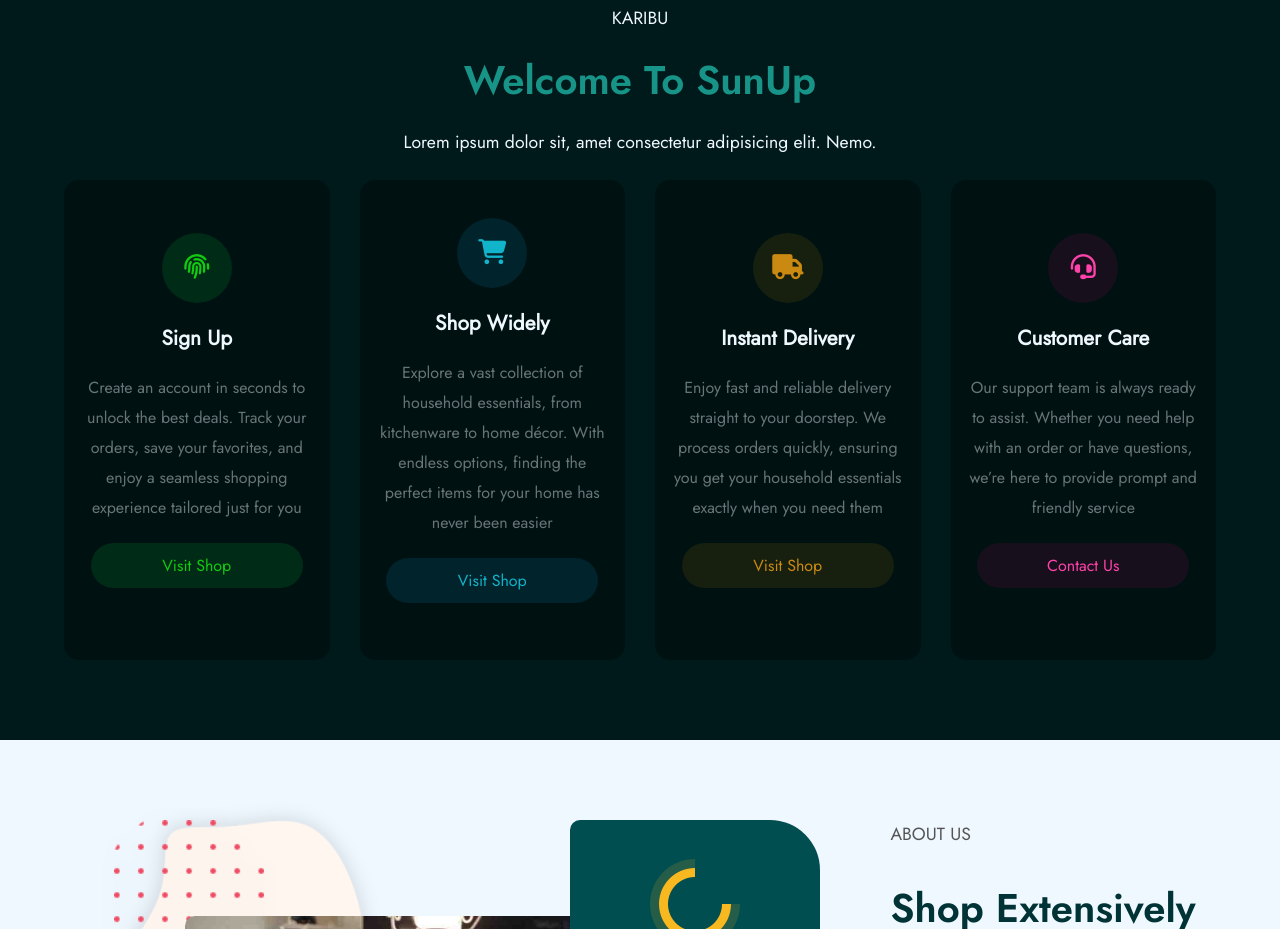
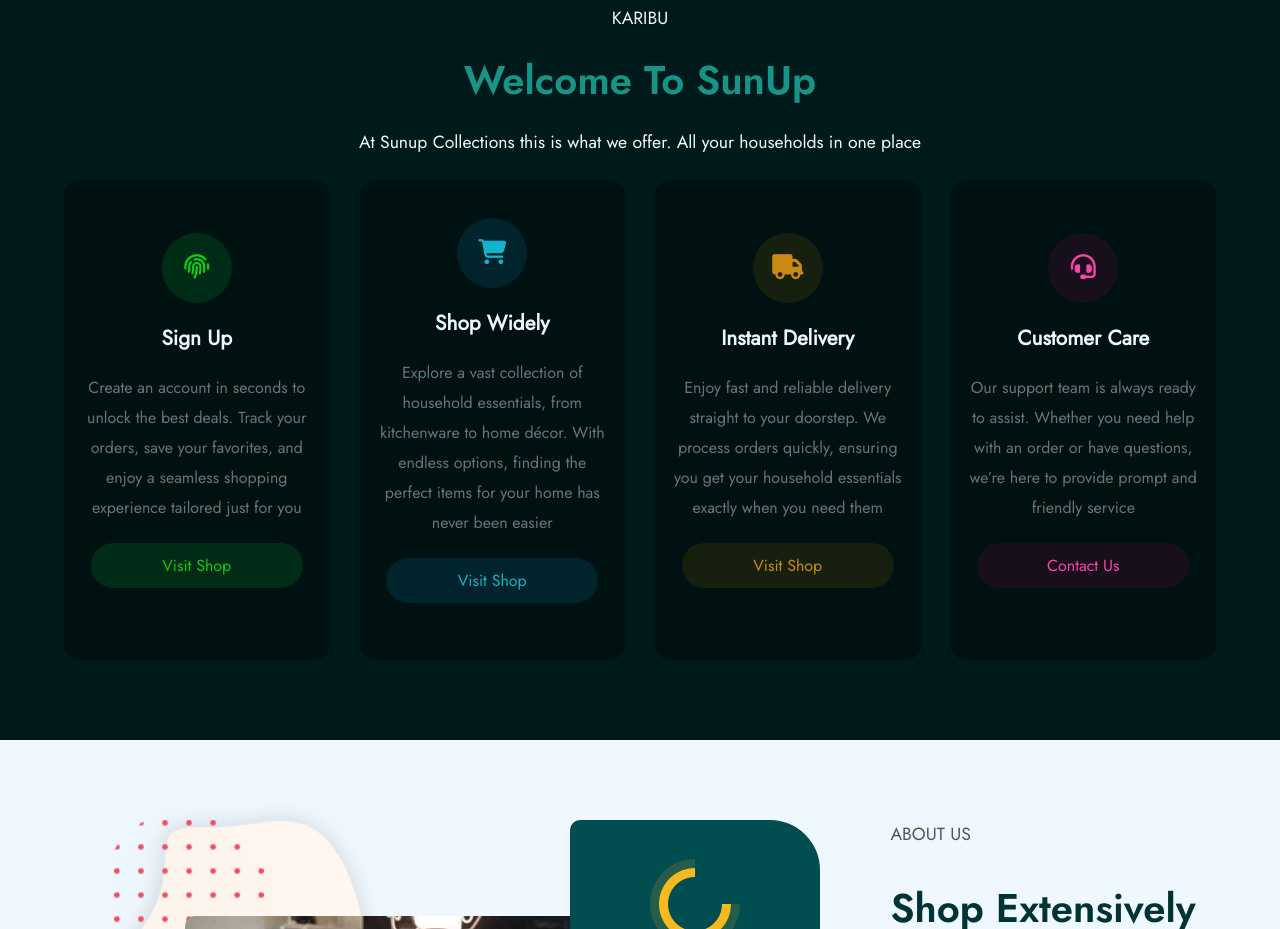
Before and after one commit to RodgerMillaDev/Sun, a plain HTML site: page public/index.html in a window 1280 px wide. Shown: the part 860-1789 px from the top of the page. Drawn offline with nearby package versions, Linux system fonts and the light colour scheme.

Commit message:
New Update

```diff
--- a/public/index.html
+++ b/public/index.html
@@ -95,7 +95,7 @@
             <div class="aboutIntro">
                 <p>KARIBU</p>
                 <h2>Welcome To SunUp</h2>
-                <p>Lorem ipsum dolor sit, amet consectetur adipisicing elit. Nemo.</p>
+                <p>At Sunup Collections this is what we offer. All your households in one place</p>
             </div>
             <div class="stepsWrap">
                 <div class="stepCard stepCard1">
```
